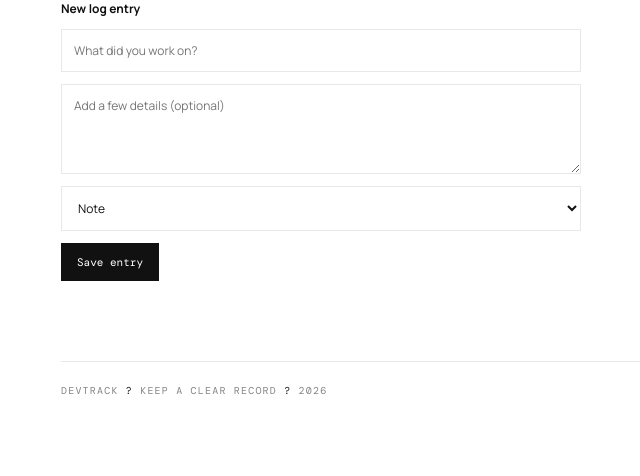
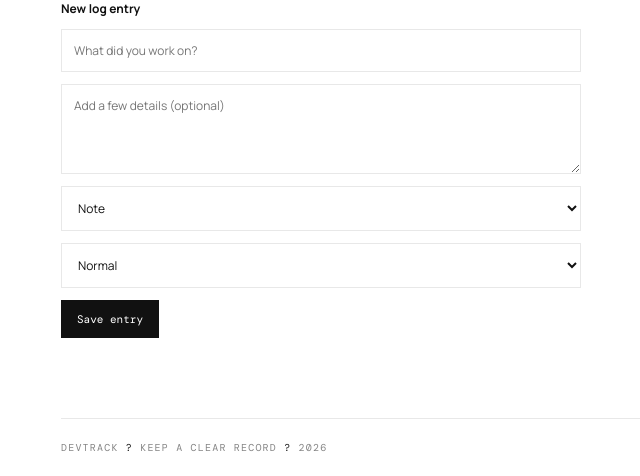
Before and after one commit to RajuSinghRaj/devme, a Flask app: page / in a window 1280 px wide. Shown: the part 1066-1542 px from the top of the page, without its empty margins (119-759 px from the left). Before the commit the page ends 1460 px from the top, so only its background shows below. Run offline with Flask 3, Linux system fonts and the light colour scheme; data that the repository does not hold is empty.

Commit message:
feat: choose severity for log entries

```diff
--- a/templates/index.html
+++ b/templates/index.html
@@ -14,7 +14,7 @@
     <section class="activity"><form class="search-form" action="/" method="get"><label for="search">Search logs</label><input id="search" name="q" value="{{ query }}" placeholder="Search entries"><button type="submit">Search</button></form><div class="section-head"><h2>Recent activity</h2><a class="new-entry" href="#new-entry">? New entry</a></div>{% if events %}
       <ol class="event-list" aria-label="Recent developer log entries" aria-live="polite">{% for event in events %}<li><div><strong>{{ event.title }}</strong><p>{{ event.details }}</p></div><span class="event-meta">{{ event.category|upper }} ? {{ event.severity|upper }}</span></li>{% endfor %}</ol>
       {% else %}<div class="empty"><span class="empty-mark">?</span><p>Your log starts here.</p><small>Add an entry to capture a decision, a fix, or a thought worth keeping.</small></div>{% endif %}
-      {% if request.args.get('error') == 'title-required' %}<p class="form-error" role="alert">Add a title before saving.</p>{% endif %}<form id="new-entry" class="entry-form" action="{{ url_for('create_dashboard_event') }}" method="post"><label for="title">New log entry</label><input id="title" name="title" maxlength="120" placeholder="What did you work on?" required><textarea name="details" maxlength="2000" placeholder="Add a few details (optional)"></textarea><select name="category" aria-label="Entry category"><option value="note">Note</option><option value="build">Build</option><option value="fix">Fix</option><option value="decision">Decision</option></select><button type="submit">Save entry</button></form></section>
+      {% if request.args.get('error') == 'title-required' %}<p class="form-error" role="alert">Add a title before saving.</p>{% endif %}<form id="new-entry" class="entry-form" action="{{ url_for('create_dashboard_event') }}" method="post"><label for="title">New log entry</label><input id="title" name="title" maxlength="120" placeholder="What did you work on?" required><textarea name="details" maxlength="2000" placeholder="Add a few details (optional)"></textarea><select name="category" aria-label="Entry category"><option value="note">Note</option><option value="build">Build</option><option value="fix">Fix</option><option value="decision">Decision</option></select><select name="severity" aria-label="Entry severity"><option value="low">Low</option><option value="normal" selected>Normal</option><option value="high">High</option></select><button type="submit">Save entry</button></form></section>
     <footer>DEVTRACK <span>?</span> KEEP A CLEAR RECORD <span>?</span> {{ current_year }}</footer>
   </main>
 </body>
```
